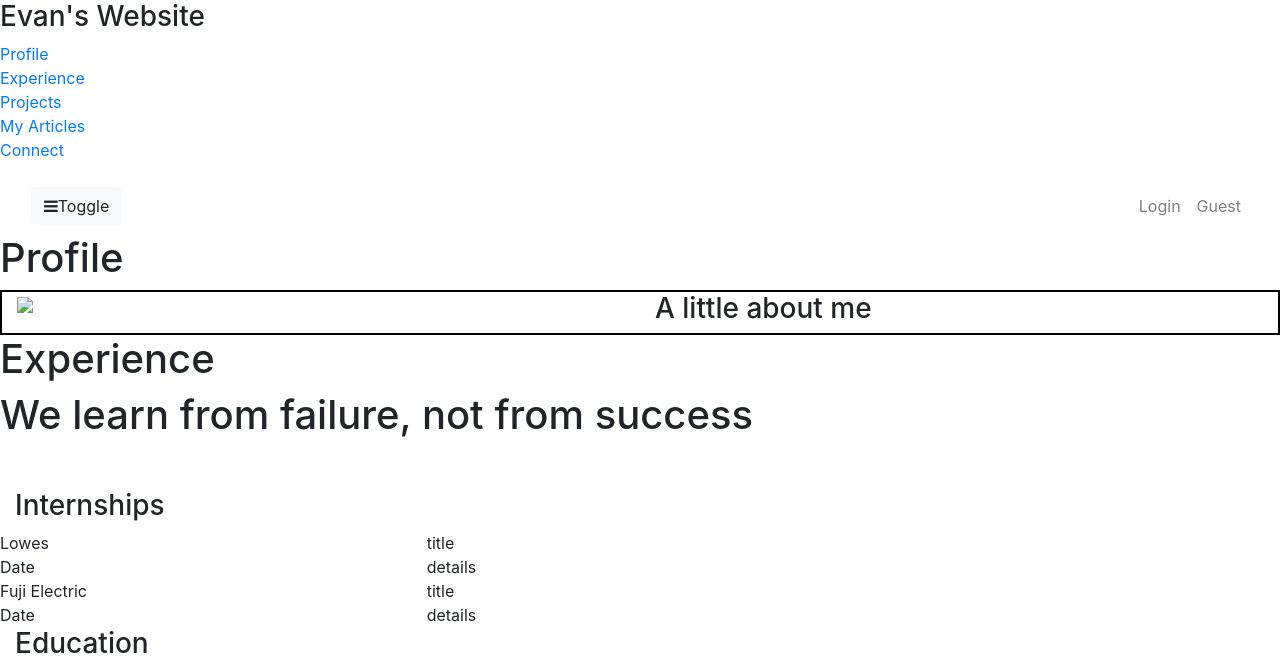
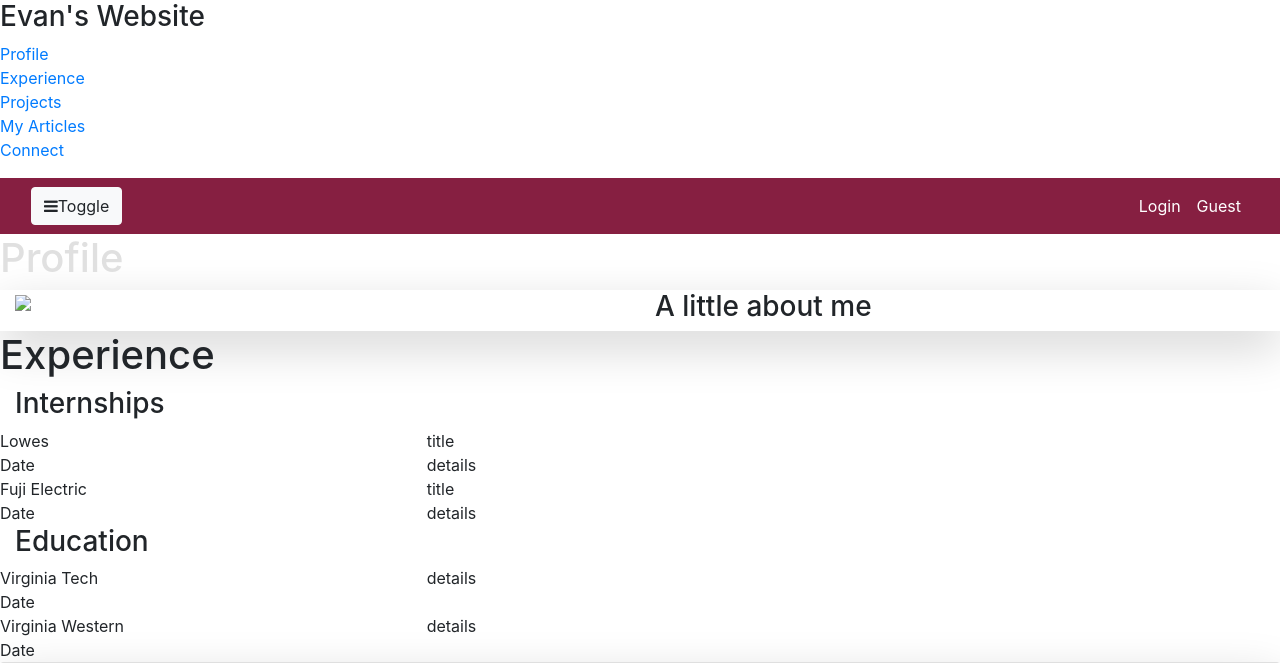
Before and after one commit to ewebb4505/MyWebsite, a PHP site: template templates/main.twig in a window 1280 px wide. Shown: the top 663 px of the page. Run offline with PHP 8.4, Linux system fonts and the light colour scheme; the template is opened without the code that fills it: most values are stand-ins (such as "Sample title", 1, 10 or a date in 2020); some libraries are stand-ins or nearby versions.

Commit message:
made changes to background colors and the profile section

```diff
--- a/templates/experience.twig
+++ b/templates/experience.twig
@@ -2,9 +2,6 @@
 <div class="experience-section">
     <div class="section-header-container" id="experience">
         <h1 class="section-header">Experience</h1>
-    </div>
-    <div class ="section-subheader-container" style=" margin-bottom: 50px;">
-        <h1 class="section-subheader">We learn from failure, not from success</h1>
     </div>
     <div class="container-fluid experience-content-container">
         <div class="container-fluid experience-type" style="padding: initial"> <h3>Internships</h3>
--- a/templates/main.twig
+++ b/templates/main.twig
@@ -30,15 +30,15 @@
             {% include 'components/sidebar.twig' %}
             <!-- Page Content -->
             <div id="content">
-                <nav class="navbar navbar-expand-lg navbar-light" id="top-navbar">
+                <nav class="navbar navbar-expand-lg navbar-light" id="top-navbar" style="background-color: #861F41;">
                     <div class="container-fluid">
                         <button type="button" id="sidebarCollapse" class="btn btn-info btn-light">
                             <span><i class="fa fa-bars" aria-hidden="true"></i>Toggle</span>
                         </button>
                         <div class="collapse navbar-collapse"></div>
                         <ul class="nav navbar-nav ml-auto">
-                            <li class="nav-item"><a class="nav-link" href="#">Login</a></li>
-                            <li class="nav-item"><a class="nav-link" href="#">Guest</a></li>
+                            <li class="nav-item"><a class="nav-link" href="#" style="color: white">Login</a></li>
+                            <li class="nav-item"><a class="nav-link" href="#" style="color: white">Guest</a></li>
                         </ul>
                     </div>
                 </nav>
--- a/templates/profile.twig
+++ b/templates/profile.twig
@@ -1,12 +1,13 @@
 
 <div class="profile">
+    <div class="background-for-profile">
         <div class="section-header-container" id="profile">
-        <h1 class="section-header">Profile</h1>
+            <h1 class="section-header" style="color: #E0E0E0 !important;">Profile</h1>
         </div>
         {# This will contain the whole profile part of the page #}
-    <div class="container-fluid" id="profile-container" style="border: black solid 2px">
-        <div class="contain-ribben ">
-            <div class="row aboutme-container">
+        <div class="container-fluid" id="profile-container">
+            <div class="contain-ribben">
+                <div class="row aboutme-container shadow-lg">
                     <div class="col-6 img-of-me-container">
                         <img class="img-of-me " src="{{asset_url}}/img/blackimage.jpg"/>
                     </div>
@@ -19,9 +20,7 @@
                         </div>
                     </div>
                 </div>
-
             </div>
-
         </div>
-
     </div>
+</div>
```
Also changed, not shown: public/assets/css/main.css, public/assets/css/profile.css, public/assets/css/sidebar.css, public/assets/js/sidebar_feature.js. Lines whose indentation alone changed are shown as unchanged.
